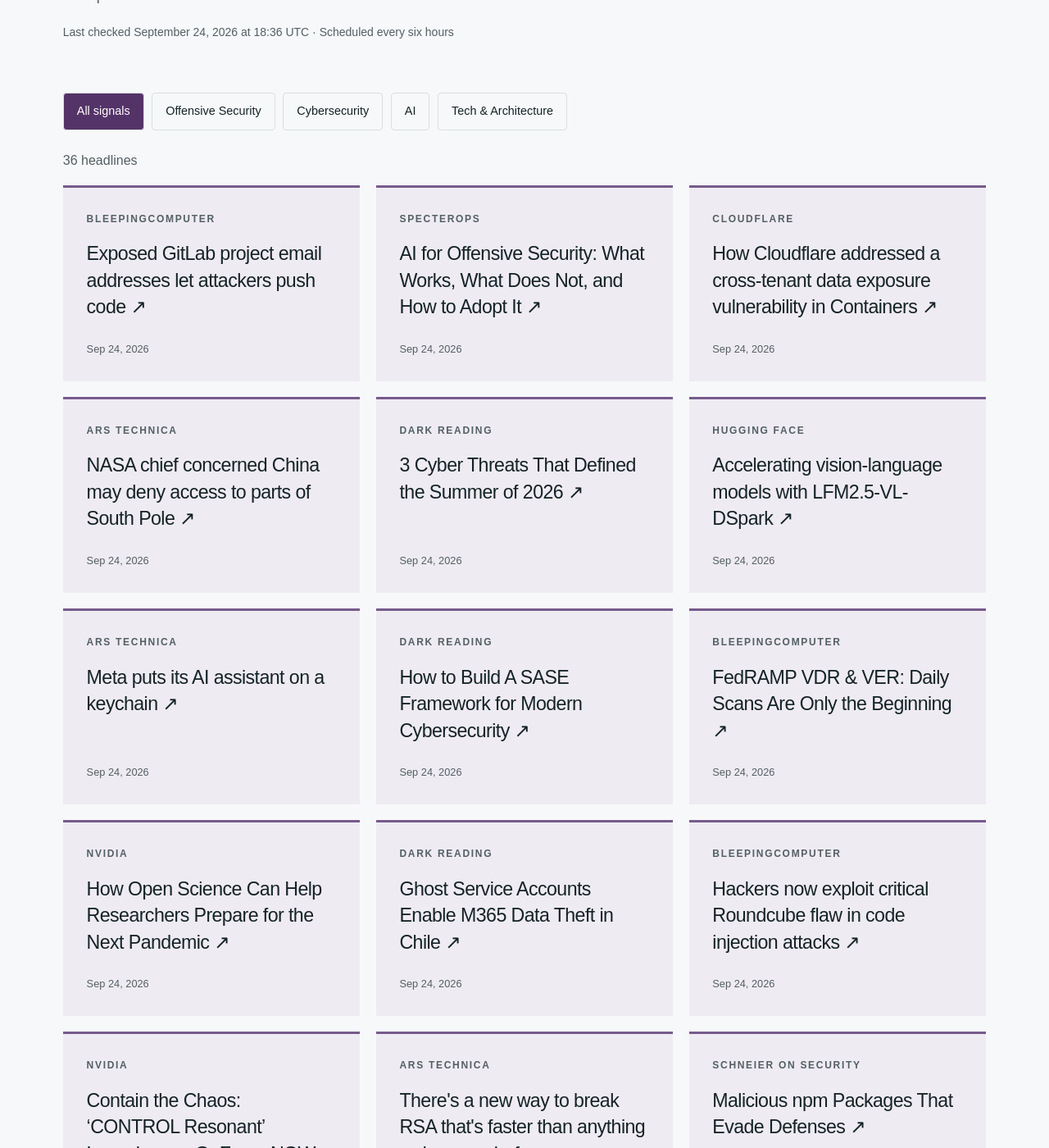
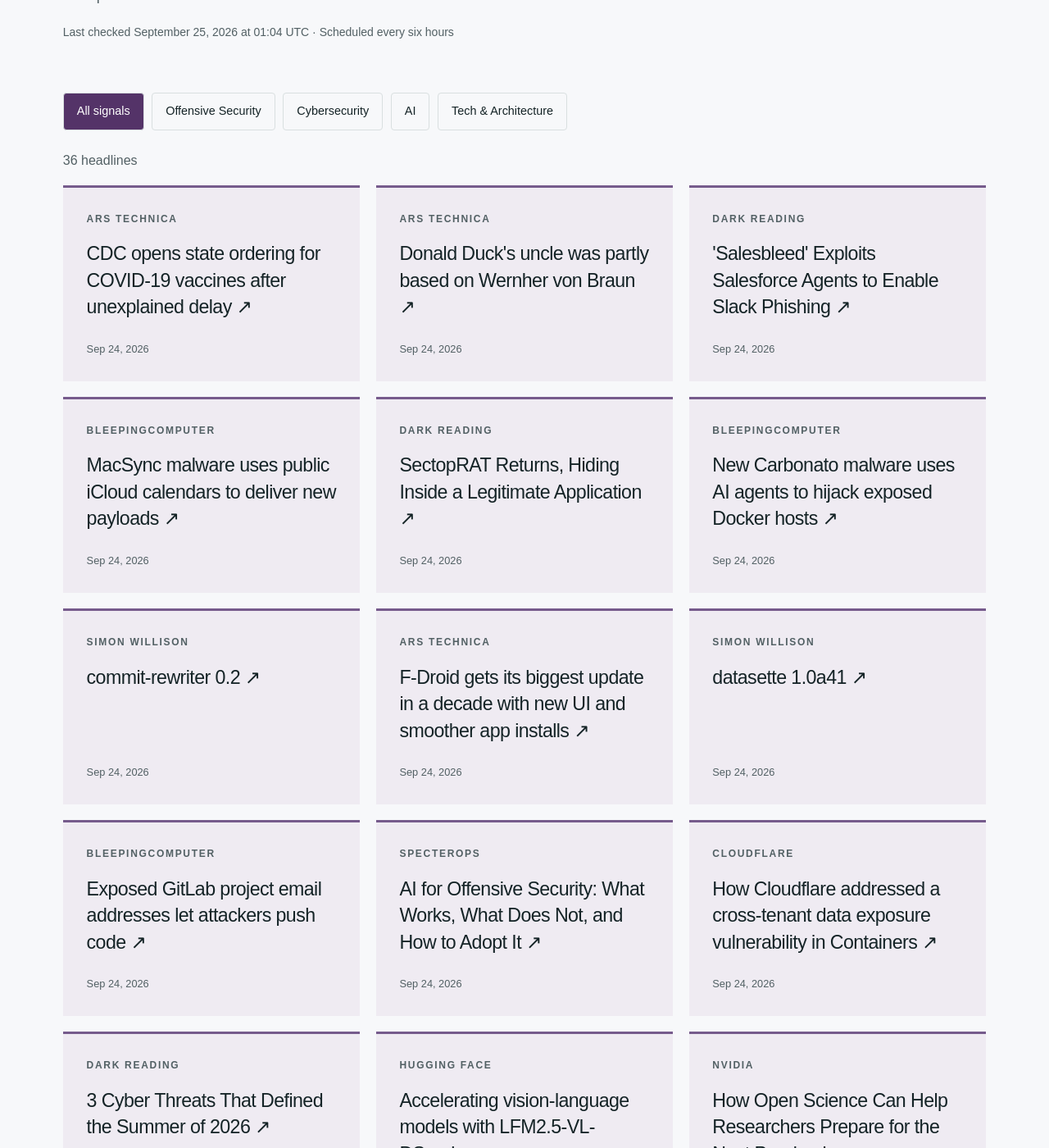
Before and after one commit to hntk/hntk.github.io, a Jekyll site: the page built from news/index.html, in a window 1280 px wide and 1400 px high, scrolled down 375 px. Shown: the whole window at 82% size. Built offline with Jekyll 4.4.1, drawn with Linux system fonts in a browser that asks for light colours; part of the change alters nothing that is shown; some of the changed text lies outside the part shown.

Commit message:
Refresh News and Signals

```diff
--- a/_data/news.json
+++ b/_data/news.json
@@ -1,6 +1,78 @@
 {
-  "updated": "2026-09-24T18:36:31.917527+00:00",
+  "updated": "2026-09-25T01:04:07.515328+00:00",
   "items": [
+    {
+      "title": "CDC opens state ordering for COVID-19 vaccines after unexplained delay",
+      "url": "https://arstechnica.com/health/2026/09/cdc-opens-state-ordering-for-covid-19-vaccines-after-unexplained-delay/",
+      "published": "2026-09-24T22:29:48+00:00",
+      "source": "Ars Technica",
+      "source_id": "ars-technica",
+      "category": "tech-architecture"
+    },
+    {
+      "title": "Donald Duck's uncle was partly based on Wernher von Braun",
+      "url": "https://arstechnica.com/space/2026/09/disneys-ludwig-von-drake-was-inspired-by-rocket-scientists-65-years-ago/",
+      "published": "2026-09-24T21:40:07+00:00",
+      "source": "Ars Technica",
+      "source_id": "ars-technica",
+      "category": "tech-architecture"
+    },
+    {
+      "title": "'Salesbleed' Exploits Salesforce Agents to Enable Slack Phishing",
+      "url": "https://www.darkreading.com/application-security/salesbleed-exploits-salesforce-agents-slack-phishing",
+      "published": "2026-09-24T21:04:03+00:00",
+      "source": "Dark Reading",
+      "source_id": "dark-reading",
+      "category": "cybersecurity"
+    },
+    {
+      "title": "MacSync malware uses public iCloud calendars to deliver new payloads",
+      "url": "https://www.bleepingcomputer.com/news/security/macsync-malware-uses-public-icloud-calendars-to-deliver-new-payloads/",
+      "published": "2026-09-24T20:53:35+00:00",
+      "source": "BleepingComputer",
+      "source_id": "bleepingcomputer",
+      "category": "cybersecurity"
+    },
+    {
+      "title": "SectopRAT Returns, Hiding Inside a Legitimate Application",
+      "url": "https://www.darkreading.com/cyberattacks-data-breaches/sectoprat-returns-hiding-inside-legitimate-application",
+      "published": "2026-09-24T20:32:50+00:00",
+      "source": "Dark Reading",
+      "source_id": "dark-reading",
+      "category": "cybersecurity"
+    },
+    {
+      "title": "New Carbonato malware uses AI agents to hijack exposed Docker hosts",
+      "url": "https://www.bleepingcomputer.com/news/security/new-carbonato-malware-uses-ai-agents-to-hijack-exposed-docker-hosts/",
+      "published": "2026-09-24T20:10:48+00:00",
+      "source": "BleepingComputer",
+      "source_id": "bleepingcomputer",
+      "category": "cybersecurity"
+    },
+    {
+      "title": "commit-rewriter 0.2",
+      "url": "https://simonwillison.net/2026/Sep/24/commit-rewriter/",
+      "published": "2026-09-24T20:06:53+00:00",
+      "source": "Simon Willison",
+      "source_id": "simon-willison",
+      "category": "ai"
+    },
+    {
+      "title": "F-Droid gets its biggest update in a decade with new UI and smoother app installs",
+      "url": "https://arstechnica.com/gadgets/2026/09/f-droid-gets-its-biggest-update-in-a-decade-with-new-ui-and-smoother-app-installs/",
+      "published": "2026-09-24T19:30:42+00:00",
+      "source": "Ars Technica",
+      "source_id": "ars-technica",
+      "category": "tech-architecture"
+    },
+    {
+      "title": "datasette 1.0a41",
+      "url": "https://simonwillison.net/2026/Sep/24/datasette/",
+      "published": "2026-09-24T19:15:23+00:00",
+      "source": "Simon Willison",
+      "source_id": "simon-willison",
+      "category": "ai"
+    },
     {
       "title": "Exposed GitLab project email addresses let attackers push code",
       "url": "https://www.bleepingcomputer.com/news/security/exposed-gitlab-project-email-addresses-let-attackers-push-code/",
@@ -26,14 +98,6 @@
       "category": "tech-architecture"
     },
     {
-      "title": "NASA chief concerned China may deny access to parts of South Pole",
-      "url": "https://arstechnica.com/space/2026/09/nasa-chief-concerned-china-may-deny-access-to-parts-of-south-pole/",
-      "published": "2026-09-24T14:57:50+00:00",
-      "source": "Ars Technica",
-      "source_id": "ars-technica",
-      "category": "tech-architecture"
-    },
-    {
       "title": "3 Cyber Threats That Defined the Summer of 2026",
       "url": "https://www.darkreading.com/cyberattacks-data-breaches/3-cyber-threats-defined-summer-2026",
       "published": "2026-09-24T14:44:12+00:00",
@@ -50,30 +114,6 @@
       "category": "ai"
     },
     {
-      "title": "Meta puts its AI assistant on a keychain",
-      "url": "https://arstechnica.com/ai/2026/09/meta-puts-its-ai-assistant-on-a-keychain/",
-      "published": "2026-09-24T14:03:38+00:00",
-      "source": "Ars Technica",
-      "source_id": "ars-technica",
-      "category": "tech-architecture"
-    },
-    {
-      "title": "How to Build A SASE Framework for Modern Cybersecurity",
-      "url": "https://www.darkreading.com/cloud-security/how-to-build-sase-framework",
-      "published": "2026-09-24T14:02:43+00:00",
-      "source": "Dark Reading",
-      "source_id": "dark-reading",
-      "category": "cybersecurity"
-    },
-    {
-      "title": "FedRAMP VDR & VER: Daily Scans Are Only the Beginning",
-      "url": "https://www.bleepingcomputer.com/news/security/fedramp-vdr-and-ver-daily-scans-are-only-the-beginning/",
-      "published": "2026-09-24T14:02:12+00:00",
-      "source": "BleepingComputer",
-      "source_id": "bleepingcomputer",
-      "category": "cybersecurity"
-    },
-    {
       "title": "How Open Science Can Help Researchers Prepare for the Next Pandemic",
       "url": "https://blogs.nvidia.com/blog/open-protein-dataset/",
       "published": "2026-09-24T14:00:50+00:00",
@@ -82,36 +122,12 @@
       "category": "ai"
     },
     {
-      "title": "Ghost Service Accounts Enable M365 Data Theft in Chile",
-      "url": "https://www.darkreading.com/cyberattacks-data-breaches/ghost-service-accounts-m365-data-theft-chile",
-      "published": "2026-09-24T13:30:00+00:00",
-      "source": "Dark Reading",
-      "source_id": "dark-reading",
-      "category": "cybersecurity"
-    },
-    {
-      "title": "Hackers now exploit critical Roundcube flaw in code injection attacks",
-      "url": "https://www.bleepingcomputer.com/news/security/critical-roundcube-flaw-now-actively-exploited-in-code-injection-attacks/",
-      "published": "2026-09-24T13:27:57+00:00",
-      "source": "BleepingComputer",
-      "source_id": "bleepingcomputer",
-      "category": "cybersecurity"
-    },
-    {
       "title": "Contain the Chaos: ‘CONTROL Resonant’ Launches on GeForce NOW",
       "url": "https://blogs.nvidia.com/blog/geforce-now-thursday-control-resonant/",
       "published": "2026-09-24T13:00:36+00:00",
       "source": "NVIDIA",
       "source_id": "nvidia",
       "category": "ai"
-    },
-    {
-      "title": "There's a new way to break RSA that's faster than anything we've seen before",
-      "url": "https://arstechnica.com/security/2026/09/theres-a-new-way-to-break-rsa-thats-faster-than-anything-weve-seen-before/",
-      "published": "2026-09-24T11:15:44+00:00",
-      "source": "Ars Technica",
-      "source_id": "ars-technica",
-      "category": "tech-architecture"
     },
     {
       "title": "Malicious npm Packages That Evade Defenses",
@@ -141,14 +157,6 @@
       "title": "Gemini 3.8 TTS Playground",
       "url": "https://simonwillison.net/2026/Sep/23/gemini-tts-playground/",
       "published": "2026-09-23T17:12:27+00:00",
-      "source": "Simon Willison",
-      "source_id": "simon-willison",
-      "category": "ai"
-    },
-    {
-      "title": "Shadow roots, explained with live examples",
-      "url": "https://simonwillison.net/2026/Sep/23/shadow-roots/",
-      "published": "2026-09-23T16:37:18+00:00",
       "source": "Simon Willison",
       "source_id": "simon-willison",
       "category": "ai"
@@ -192,14 +200,6 @@
       "source": "Schneier on Security",
       "source_id": "schneier",
       "category": "cybersecurity"
-    },
-    {
-      "title": "SF October 14th: A Birds of a Feather Session on Agentic Engineering",
-      "url": "https://simonwillison.net/2026/Sep/23/bof-agentic-engineering/",
-      "published": "2026-09-23T02:53:19+00:00",
-      "source": "Simon Willison",
-      "source_id": "simon-willison",
-      "category": "ai"
     },
     {
       "title": "Introducing Ghostwriter Skills",
@@ -295,79 +295,79 @@
       "id": "ars-technica",
       "name": "Ars Technica",
       "status": "ok",
-      "last_success": "2026-09-24T18:36:31.917527+00:00"
+      "last_success": "2026-09-25T01:04:07.515328+00:00"
     },
     {
       "id": "bleepingcomputer",
       "name": "BleepingComputer",
       "status": "ok",
-      "last_success": "2026-09-24T18:36:31.917527+00:00"
+      "last_success": "2026-09-25T01:04:07.515328+00:00"
     },
     {
       "id": "cloudflare",
       "name": "Cloudflare",
       "status": "ok",
-      "last_success": "2026-09-24T18:36:31.917527+00:00"
+      "last_success": "2026-09-25T01:04:07.515328+00:00"
     },
     {
       "id": "dark-reading",
       "name": "Dark Reading",
       "status": "ok",
-      "last_success": "2026-09-24T18:36:31.917527+00:00"
+      "last_success": "2026-09-25T01:04:07.515328+00:00"
     },
     {
       "id": "hugging-face",
       "name": "Hugging Face",
       "status": "ok",
-      "last_success": "2026-09-24T18:36:31.917527+00:00"
+      "last_success": "2026-09-25T01:04:07.515328+00:00"
     },
     {
       "id": "microsoft-research",
       "name": "Microsoft Research",
       "status": "ok",
-      "last_success": "2026-09-24T18:36:31.917527+00:00"
+      "last_success": "2026-09-25T01:04:07.515328+00:00"
     },
     {
       "id": "nvidia",
       "name": "NVIDIA",
       "status": "ok",
-      "last_success": "2026-09-24T18:36:31.917527+00:00"
+      "last_success": "2026-09-25T01:04:07.515328+00:00"
     },
     {
       "id": "portswigger",
       "name": "PortSwigger Research",
       "status": "ok",
-      "last_success": "2026-09-24T18:36:31.917527+00:00"
+      "last_success": "2026-09-25T01:04:07.515328+00:00"
     },
     {
       "id": "schneier",
       "name": "Schneier on Security",
       "status": "ok",
-      "last_success": "2026-09-24T18:36:31.917527+00:00"
+      "last_success": "2026-09-25T01:04:07.515328+00:00"
     },
     {
       "id": "simon-willison",
       "name": "Simon Willison",
       "status": "ok",
-      "last_success": "2026-09-24T18:36:31.917527+00:00"
+      "last_success": "2026-09-25T01:04:07.515328+00:00"
     },
     {
       "id": "specterops",
       "name": "SpecterOps",
       "status": "ok",
-      "last_success": "2026-09-24T18:36:31.917527+00:00"
+      "last_success": "2026-09-25T01:04:07.515328+00:00"
     },
     {
       "id": "trail-of-bits",
       "name": "Trail of Bits",
       "status": "ok",
-      "last_success": "2026-09-24T18:36:31.917527+00:00"
+      "last_success": "2026-09-25T01:04:07.515328+00:00"
     },
     {
       "id": "wired",
       "name": "WIRED Security",
       "status": "ok",
-      "last_success": "2026-09-24T18:36:31.917527+00:00"
+      "last_success": "2026-09-25T01:04:07.515328+00:00"
     }
   ]
 }
```
